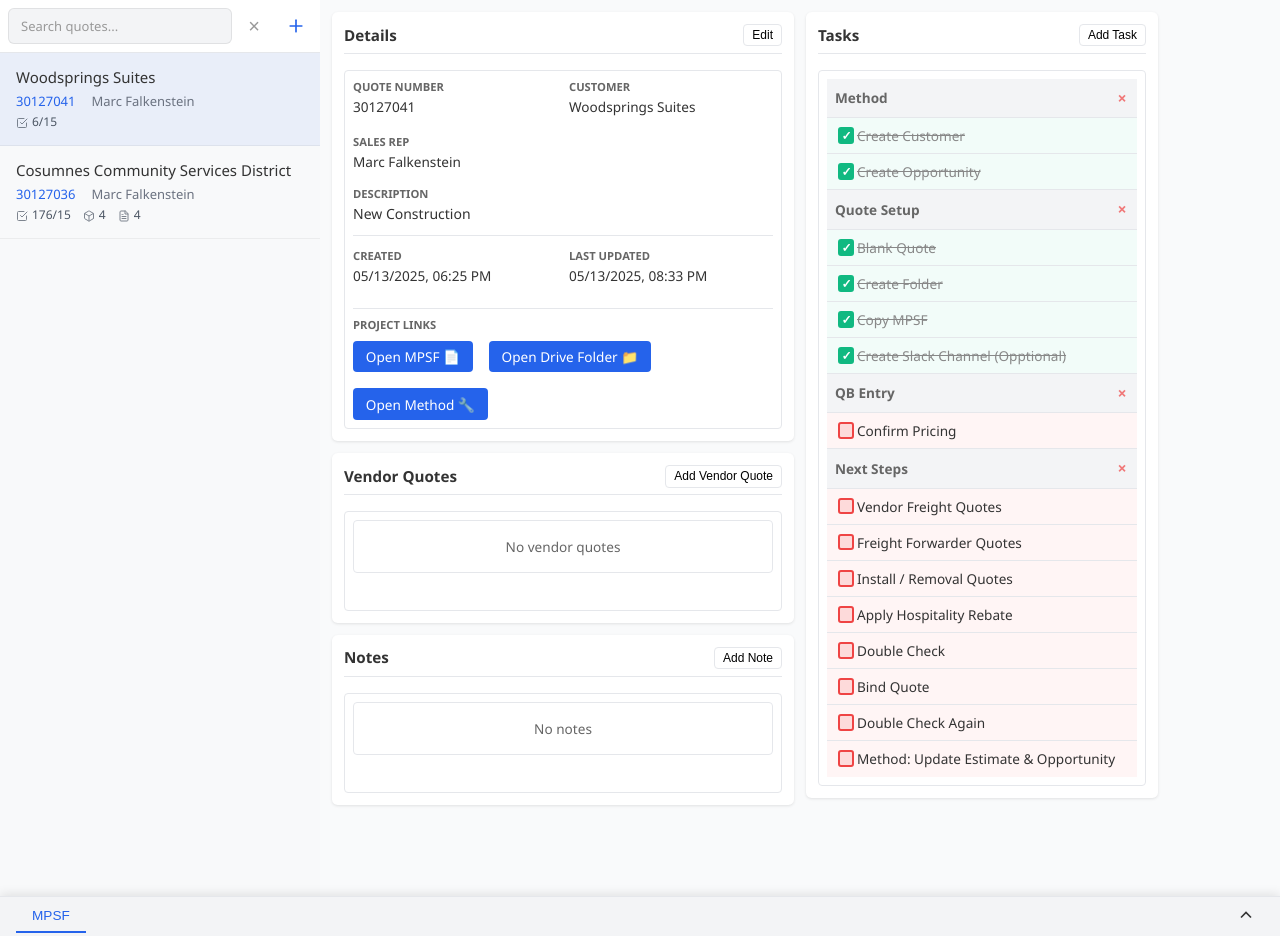
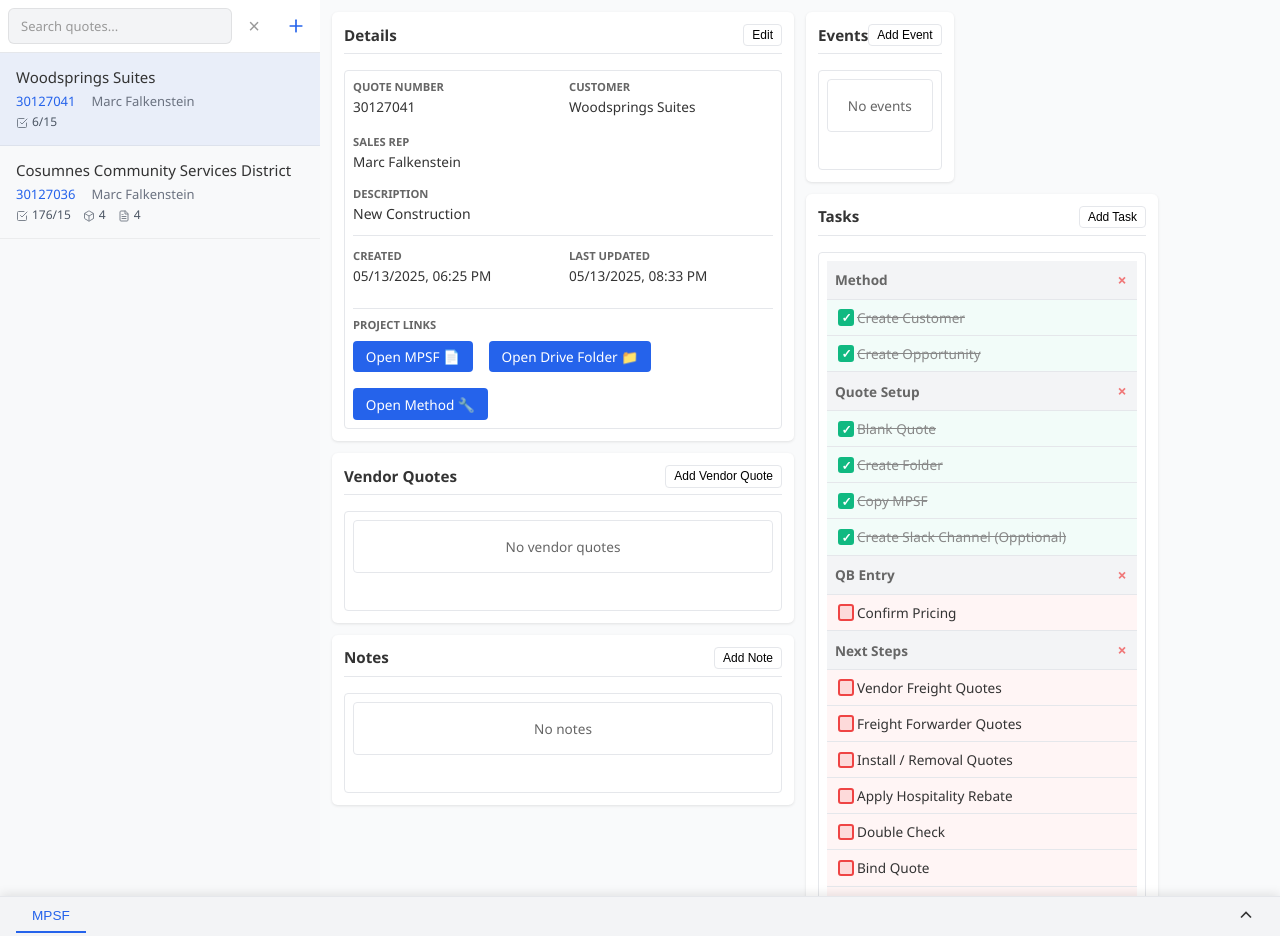
Before and after one commit to Micah-Glenz/qt-rfq-pm, a Flask app: page / in a window 1280 px wide. Shown: the part 52-988 px from the top of the page. Run offline with Flask 2, Linux system fonts and the light colour scheme; data comes from the database, SQL or seed files in the repository; data that the repository does not hold is empty.

Commit message:
Add past tracking and automatic event creation

```diff
--- a/app/models/__init__.py
+++ b/app/models/__init__.py
@@ -2,6 +2,7 @@ from app.models.quote import Quote
 from app.models.task import Task
 from app.models.vendor_quote import VendorQuote
 from app.models.note import Note
+from app.models.event import Event
 from app.models.default_task import DefaultTask
 
-__all__ = ['Quote', 'Task', 'VendorQuote', 'Note', 'DefaultTask']
+__all__ = ['Quote', 'Task', 'VendorQuote', 'Note', 'Event', 'DefaultTask']
--- a/app/routes/__init__.py
+++ b/app/routes/__init__.py
@@ -2,6 +2,7 @@ from app.routes.quotes import quotes_bp
 from app.routes.tasks import tasks_bp
 from app.routes.vendor_quotes import vendor_quotes_bp
 from app.routes.notes import notes_bp
+from app.routes.events import events_bp
 from app.routes.default_tasks import default_tasks_bp
 from app.routes.config import config_bp
 
@@ -11,5 +12,6 @@ def register_routes(app):
     app.register_blueprint(tasks_bp)
     app.register_blueprint(vendor_quotes_bp)
     app.register_blueprint(notes_bp)
+    app.register_blueprint(events_bp)
     app.register_blueprint(default_tasks_bp)
     app.register_blueprint(config_bp)
--- a/app/routes/quotes.py
+++ b/app/routes/quotes.py
@@ -1,5 +1,6 @@
 from flask import Blueprint, request, jsonify
-from app.models import Quote, Task, VendorQuote, Note
+from app.models import Quote, Task, VendorQuote, Note, Event
+import json
 from app.services.config_service import ConfigService
 
 quotes_bp = Blueprint('quotes', __name__, url_prefix='/api')
@@ -20,6 +21,7 @@ def get_quote(quote_id):
     tasks = Task.get_by_quote_id(quote_id)
     vendor_quotes = VendorQuote.get_by_quote_id(quote_id)
     notes = Note.get_by_quote_id(quote_id)
+    events = Event.get_by_quote_id(quote_id)
 
     result = {
         'id': quote.id,
@@ -36,7 +38,8 @@ def get_quote(quote_id):
         'updated_at': quote.updated_at,
         'tasks': tasks,
         'vendor_quotes': vendor_quotes,
-        'notes': notes
+        'notes': notes,
+        'events': events
     }
 
     return jsonify(result)
@@ -60,6 +63,8 @@ def create_quote():
         # Create the quote with empty project fields
         quote_id = Quote.create(customer, quote_no, description, sales_rep,
                                 None, None, None)
+        # Log creation event
+        Event.create(quote_id, 'Quote created')
 
         # If create_project flag is set, handle project creation
         if data.get('create_project') and sales_rep and data.get('spreadsheet_id'):
@@ -116,8 +121,33 @@ def update_quote(quote_id):
     if not customer or not quote_no:
         return jsonify({'error': 'Customer and quote number are required'}), 400
 
+    old_quote = Quote.get_by_id(quote_id)
+    if not old_quote:
+        return jsonify({'error': 'Quote not found'}), 404
+
     if Quote.update(quote_id, customer, quote_no, description, sales_rep,
                     project_sheet_url, mpsf_link, folder_link, method_link, hidden):
+        # Determine what changed
+        old_values = {}
+        fields = [
+            ('customer', customer),
+            ('quote_no', quote_no),
+            ('description', description),
+            ('sales_rep', sales_rep),
+            ('project_sheet_url', project_sheet_url),
+            ('mpsf_link', mpsf_link),
+            ('folder_link', folder_link),
+            ('method_link', method_link)
+        ]
+        for field, new_value in fields:
+            if getattr(old_quote, field) != new_value:
+                old_values[field] = getattr(old_quote, field)
+        if hidden is not None and old_quote.hidden != hidden:
+            old_values['hidden'] = old_quote.hidden
+
+        if old_values:
+            Event.create(quote_id, 'Quote updated', json.dumps(old_values))
+
         return jsonify({'message': 'Quote updated successfully'})
     else:
         return jsonify({'error': 'Quote not found or no changes made'}), 404
--- a/app/static/css/styles.css
+++ b/app/static/css/styles.css
@@ -1493,6 +1493,77 @@ main {
 
 .note-item:hover .note-delete-btn { opacity: 0.7; }
 .note-delete-btn:hover { opacity: 1 !important; }
+
+/* Events */
+.events-list {
+  width: 100%;
+  border: 1px solid var(--border-color);
+  border-radius: 4px;
+  overflow: hidden;
+  font-size: 0.85rem;
+  min-height: fit-content;
+}
+
+.events-list .empty-state.no-events {
+  padding: 1rem;
+  min-height: 40px;
+  margin: 0;
+}
+
+.event-item {
+  padding: 0.5rem 0.75rem;
+  border-bottom: 1px solid var(--border-color);
+}
+
+.event-item:last-child { border-bottom: none; }
+
+.event-single-line {
+  display: flex;
+  align-items: flex-start;
+  gap: 0.5rem;
+}
+
+.event-description {
+  flex: 1;
+  word-wrap: break-word;
+  overflow-wrap: break-word;
+}
+
+.event-past {
+  font-size: 0.75rem;
+  color: var(--text-secondary);
+  margin-top: 0.25rem;
+}
+
+.event-datetime {
+  font-size: 0.7rem;
+  color: var(--text-secondary);
+  white-space: nowrap;
+  flex-shrink: 0;
+  align-self: center;
+  display: flex;
+  flex-direction: column;
+  align-items: center;
+  text-align: center;
+  line-height: 1.2;
+}
+
+.event-time {
+  font-weight: 500;
+}
+
+.event-delete-btn {
+  color: var(--error-color);
+  cursor: pointer;
+  font-size: 0.9rem;
+  opacity: 0;
+  transition: opacity 0.15s;
+  flex-shrink: 0;
+  align-self: center;
+}
+
+.event-item:hover .event-delete-btn { opacity: 0.7; }
+.event-delete-btn:hover { opacity: 1 !important; }
 
 /* Sales rep dropdown */
 .sales-rep-select {
--- a/app/static/js/api.js
+++ b/app/static/js/api.js
@@ -216,6 +216,30 @@ const API = {
   },
 
   /**
+   * Create a new event for a quote
+   * @param {number} quoteId - The quote ID
+   * @param {Object} eventData - The event data
+   * @returns {Promise<Object>} - The created event
+   */
+  async createEvent(quoteId, eventData) {
+    return this.fetch(`${this.baseUrl}/events`, {
+      method: 'POST',
+      body: JSON.stringify({ ...eventData, quote_id: quoteId })
+    });
+  },
+
+  /**
+   * Delete an event
+   * @param {number} eventId - The event ID
+   * @returns {Promise<Object>} - Response message
+   */
+  async deleteEvent(eventId) {
+    return this.fetch(`${this.baseUrl}/events/${eventId}`, {
+      method: 'DELETE'
+    });
+  },
+
+  /**
    * Get all default tasks
    * @returns {Promise<Array>} - Array of default tasks
    */
--- /dev/null
+++ b/app/static/js/events.js
@@ -0,0 +1,157 @@
+/**
+ * Events module for managing events
+ */
+const EventsModule = (function() {
+  /**
+   * Render events for a quote
+   * @param {Array} events - Array of event objects
+   * @returns {string} - HTML string
+   */
+  function renderEvents(events) {
+    if (!events || events.length === 0) {
+      return '<div class="empty-state no-events">No events</div>';
+    }
+
+    let html = '';
+    events.forEach(ev => {
+      const datetime = formatDate(ev.created_at);
+      html += `
+        <div class="event-item" data-id="${ev.id}">
+          <div class="event-single-line">
+            <div class="event-description">${ev.description}</div>
+            <div class="event-datetime">
+              <span class="event-time">${datetime.time}</span>
+              <span class="event-date">${datetime.date}</span>
+            </div>
+            <span class="event-delete-btn" data-id="${ev.id}">×</span>
+          </div>
+          ${ev.past ? `<div class="event-past">Before: ${ev.past}</div>` : ''}
+        </div>
+      `;
+    });
+
+    return html;
+  }
+
+  /**
+   * Initialize event-related event listeners
+   */
+  function initEventControls() {
+    document.querySelectorAll('.event-delete-btn').forEach(btn => {
+      btn.addEventListener('click', handleDeleteEvent);
+    });
+  }
+
+  /**
+   * Handle delete event
+   */
+  async function handleDeleteEvent(event) {
+    event.stopPropagation();
+    const eventId = parseInt(event.target.dataset.id, 10);
+
+    if (confirm('Are you sure you want to delete this event?')) {
+      try {
+        await API.deleteEvent(eventId);
+        showToast('Event deleted successfully', 'success');
+        QuotesModule.refreshCurrentQuote();
+      } catch (error) {
+        showToast(`Failed to delete event: ${error.message}`, 'error');
+      }
+    }
+  }
+
+  /**
+   * Open add event modal
+   * @param {number} quoteId - The quote ID
+   */
+  function openAddEventModal(quoteId) {
+    const modalHtml = `
+      <div id="addEventModal" class="modal">
+        <div class="modal-content">
+          <div class="modal-header">
+            <h2>Add Event</h2>
+            <span class="close-modal">&times;</span>
+          </div>
+          <div class="modal-body">
+            <form id="addEventForm">
+              <div class="form-group">
+                <label for="eventDescription">Description</label>
+                <textarea id="eventDescription" required></textarea>
+              </div>
+              <div class="form-actions">
+                <button type="button" class="btn cancel-modal">Cancel</button>
+                <button type="submit" class="btn primary">Add Event</button>
+              </div>
+            </form>
+          </div>
+        </div>
+      </div>
+    `;
+
+    if (!document.getElementById('addEventModal')) {
+      document.body.insertAdjacentHTML('beforeend', modalHtml);
+      document.querySelector('#addEventModal .close-modal').addEventListener('click', closeEventModal);
+      document.querySelector('#addEventModal .cancel-modal').addEventListener('click', closeEventModal);
+    }
+
+    const form = document.getElementById('addEventForm');
+    form.onsubmit = e => handleEventSubmit(e, quoteId);
+
+    document.getElementById('addEventModal').style.display = 'block';
+    document.getElementById('eventDescription').focus();
+  }
+
+  /**
+   * Close event modal
+   */
+  function closeEventModal() {
+    const modal = document.getElementById('addEventModal');
+    if (modal) {
+      modal.style.display = 'none';
+    }
+  }
+
+  /**
+   * Handle add event form submission
+   * @param {Event} e - Submit event
+   * @param {number} quoteId - The quote ID
+   */
+  async function handleEventSubmit(e, quoteId) {
+    e.preventDefault();
+    const description = document.getElementById('eventDescription').value.trim();
+    if (!description) return;
+
+    try {
+      await API.createEvent(quoteId, { description });
+      showToast('Event added successfully', 'success');
+      closeEventModal();
+      QuotesModule.refreshCurrentQuote();
+    } catch (error) {
+      showToast(`Failed to add event: ${error.message}`, 'error');
+    }
+  }
+
+  /**
+   * Format a date string
+   */
+  function formatDate(dateString) {
+    if (!dateString) return { time: 'N/A', date: 'N/A' };
+
+    const date = new Date(dateString);
+    if (isNaN(date.getTime())) {
+      return { time: 'Invalid', date: 'Invalid' };
+    }
+    const timeOptions = { hour: '2-digit', minute: '2-digit', hour12: true };
+    const dateOptions = { month: '2-digit', day: '2-digit', year: 'numeric' };
+    return {
+      time: date.toLocaleString(undefined, timeOptions),
+      date: date.toLocaleString(undefined, dateOptions)
+    };
+  }
+
+  return {
+    renderEvents,
+    initEventControls,
+    openAddEventModal
+  };
+})();
--- a/app/static/js/quotes.js
+++ b/app/static/js/quotes.js
@@ -191,6 +191,7 @@ const QuotesModule = (function() {
     const tasksHtml = TasksModule.renderTasks(currentQuote.tasks);
     const vendorQuotesHtml = VendorQuotesModule.renderVendorQuotes(currentQuote.vendor_quotes);
     const notesHtml = NotesModule.renderNotes(currentQuote.notes);
+    const eventsHtml = EventsModule.renderEvents(currentQuote.events);
 
     // Create sales rep dropdown HTML
     const salesReps = SettingsModule.getSalesReps();
@@ -352,6 +353,19 @@ const QuotesModule = (function() {
       </div>
 
       <div class="right-column">
+        <!-- Events Card -->
+        <div class="quote-card events-card">
+          <div class="card-header">
+            <h3>Events</h3>
+            <button class="btn small" id="addEventBtn">Add Event</button>
+          </div>
+          <div class="card-content" id="eventsCardContent">
+            <div id="eventsList" class="events-list">
+              ${eventsHtml}
+            </div>
+          </div>
+        </div>
+
         <!-- Tasks Card -->
         <div class="quote-card tasks-card">
           <div class="card-header">
@@ -375,6 +389,7 @@ const QuotesModule = (function() {
     document.getElementById('addTaskBtn').addEventListener('click', () => TasksModule.openAddTaskModal(currentQuote.id));
     document.getElementById('addVendorQuoteBtn').addEventListener('click', () => VendorQuotesModule.openAddVendorQuoteModal(currentQuote.id));
     document.getElementById('addNoteBtn').addEventListener('click', () => NotesModule.openAddNoteModal(currentQuote.id));
+    document.getElementById('addEventBtn').addEventListener('click', () => EventsModule.openAddEventModal(currentQuote.id));
 
     // Add click-to-copy functionality for view mode
     document.querySelectorAll('.clickable-copy').forEach(element => {
@@ -389,6 +404,8 @@ const QuotesModule = (function() {
 
     // Initialize note controls
     NotesModule.initNoteControls();
+    // Initialize event controls
+    EventsModule.initEventControls();
 
     // Add scroll event listeners to all scrollable content areas
     document.querySelectorAll('.card-content').forEach(content => {
--- a/app/templates/index.html
+++ b/app/templates/index.html
@@ -229,6 +229,7 @@
     <script src="{{ url_for('static', filename='js/tasks.js') }}"></script>
     <script src="{{ url_for('static', filename='js/vendor-quotes.js') }}"></script>
     <script src="{{ url_for('static', filename='js/notes.js') }}"></script>
+    <script src="{{ url_for('static', filename='js/events.js') }}"></script>
     <script src="{{ url_for('static', filename='js/settings.js') }}"></script>
     <script src="{{ url_for('static', filename='js/quotes.js') }}"></script>
     <script src="{{ url_for('static', filename='js/tabs.js') }}"></script>
```
Also changed, not shown: app/db.py (+18 -0 lines), app/models/event.py (added, +54 -0 lines), app/routes/events.py (added, +32 -0 lines).
